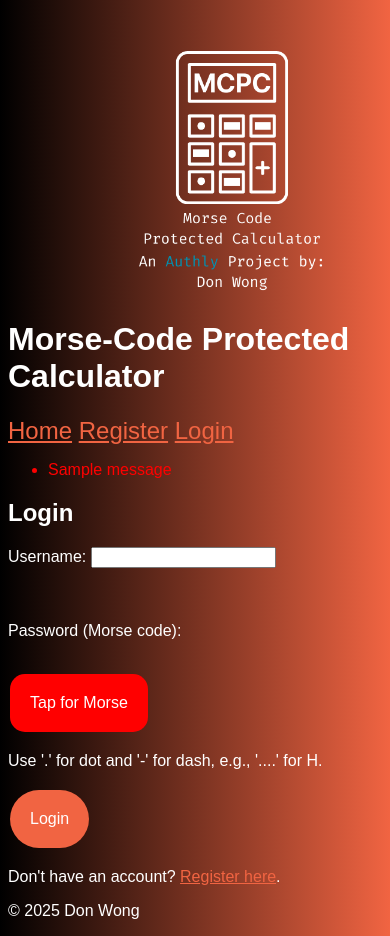
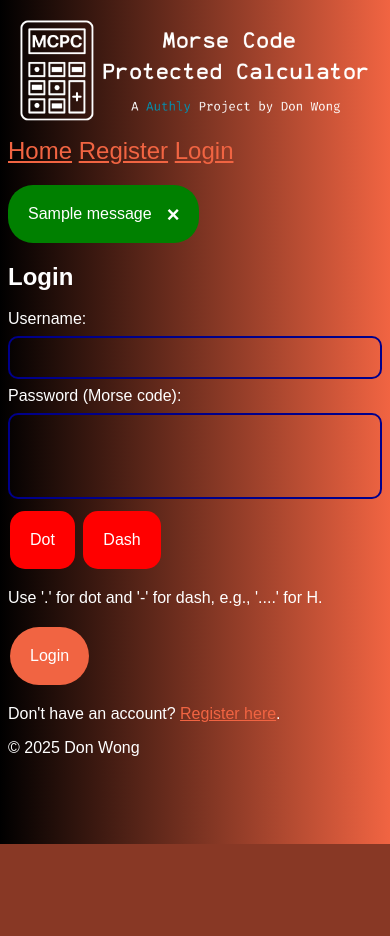
Before and after one commit to DonWongSolutions/MorseCodeAuth, a Flask app: page /login in a window 390 px wide. After the commit the page ends 844 px from the top, so only its background shows below. Run offline with Flask 3, Linux system fonts and the light colour scheme; one stand-in notice (Sample message) is shown.

Commit message:
Added Mobile Compatibility (WOWWWWWW!!!!) Added countdown to 2026 after login

```diff
--- a/static/style.css
+++ b/static/style.css
@@ -32,7 +32,8 @@ nav{
     font-size: large;
 }
 img{
-    float: right;
+    float: none;
+    max-width: 500px;
 }
 .loginbutton{
     border-radius: 60px;
@@ -56,6 +57,17 @@ input[class=morsecodeinput] {
     border-color: transparent;
     color: white;
 }
+input[class='formsinput'] {
+    width: 20%;
+    padding: 12px 20px;
+    margin: 8px 0;
+    box-sizing: border-box;
+    background-color: transparent;
+    border-color: darkblue;
+    border-style: solid;
+    color: white;
+    border-radius: 10px;
+}
 button[class=morseinputbutton]{
     border-radius: 15px;
     background-color: red;
@@ -67,4 +79,58 @@ button[class=morseinputbutton]{
     display: inline-block;
     font-size: 16px;
     margin: 4px 2px;
+    -webkit-user-select: none; /* Safari */
+    -ms-user-select: none; /* IE 10 and IE 11 */
+    user-select: none; /* Standard syntax */
 }
+.alert {
+    padding: 20px;
+    margin-top:20px;
+    margin-bottom:20px;
+    background-color: green; /* Red */
+    color: white;
+    margin-bottom: 15px;
+    border-radius: 25px;
+    width:fit-content;
+}
+.closebtn {
+    margin-left: 15px;
+    color: white;
+    font-weight: bold;
+    float: right;
+    font-size: 22px;
+    line-height: 20px;
+    cursor: pointer;
+    transition: 0.3s;
+}
+.closebtn:hover {
+    color: black;
+}
+@media only screen and (max-width: 768px) {
+img{
+    float: none;
+    max-width: 100%;
+}
+    input[class=morsecodeinput] {
+        width: 100%;
+        padding: 12px 20px;
+        margin: 8px 0;
+        box-sizing: border-box;
+        font-size: 50px;
+        background-color: transparent;
+        border-color: darkblue;
+        border-style: solid;
+        color: white;
+}
+    input[type=text] {
+    width: 100%;
+    padding: 12px 20px;
+    margin: 8px 0;
+    box-sizing: border-box;
+    background-color: transparent;
+    border-color: darkblue;
+    border-style: solid;
+    color: white;
+    border-radius: 10px;
+}
+}
--- a/templates/base.html
+++ b/templates/base.html
@@ -9,8 +9,8 @@
 </head>
 <body>
     <header>
-        <img src="{{ url_for('static', filename='logo.png') }}"width="300" height="300">
-        <h1>Morse-Code Protected Calculator</h1>
+        <img src="{{ url_for('static', filename='logo.png') }}">
+
         <nav>
             <a href="{{ url_for('home') }}">Home</a>
             <a href="{{ url_for('register') }}">Register</a>
@@ -19,13 +19,14 @@
     </header>
 
     {% with messages = get_flashed_messages() %}
-      {% if messages %}
-        <ul class="flashes">
-          {% for message in messages %}
-            <li>{{ message }}</li>
-          {% endfor %}
-        </ul>
-      {% endif %}
+    {% if messages %}
+        {% for message in messages %}
+        <div class="alert">
+            <span class="closebtn" onclick="this.parentElement.style.display='none';">&times;</span>
+            {{ message }}
+        </div>
+        {% endfor %}
+    {% endif %}
     {% endwith %}
 
     <main>
--- a/templates/login.html
+++ b/templates/login.html
@@ -7,42 +7,70 @@
 
     <form method="post" action="{{ url_for('login') }}">
         <label for="username">Username:</label>
-        <input type="text" id="username" name="username" required><br>
+        <input type="text" id="username" name="username" class='formsinput' required><br>
+
         <label for="password">Password (Morse code):</label>
         <input type="text" id="password" name="password" class="morsecodeinput" required>
-        <button type="button" id="morse-button" class="morseinputbutton">Tap for Morse</button>
+
+        <div class="large-screen">
+            <button type="button" id="morse-button" class="morseinputbutton">Tap for Morse</button>
+        </div>
+
+        <div class="small-screen">
+            <button type="button" id="dot-button" class="morseinputbutton">Dot</button>
+            <button type="button" id="dash-button" class="morseinputbutton">Dash</button>
+        </div>
+
         <p>Use '.' for dot and '-' for dash, e.g., '....' for H.</p>
         <button type="submit" class="loginbutton">Login</button>
     </form>
+
     <p>Don't have an account? <a href="{{ url_for('register') }}">Register here</a>.</p>
-<script>
+
+    <style>
+      /* CSS to hide/show based on screen size */
+      .large-screen { display: none; }
+      .small-screen { display: block; }
+
+      @media (min-width: 768px) {
+        /* Change breakpoint as needed */
+        .large-screen { display: block; }
+        .small-screen { display: none; }
+      }
+    </style>
+
+    <script>
     document.addEventListener('DOMContentLoaded', () => {
-        const morseButton = document.getElementById('morse-button');
         const passwordField = document.getElementById('password');
 
-        let audioContext = new (window.AudioContext || window.webkitAudioContext)();
+        const audioContext = new (window.AudioContext || window.webkitAudioContext)();
         let oscillator;
         let pressTime;
 
+        const startOscillator = () => {
+            oscillator = audioContext.createOscillator();
+            oscillator.type = 'sine';
+            oscillator.frequency.setValueAtTime(600, audioContext.currentTime);
+            oscillator.connect(audioContext.destination);
+            oscillator.start();
+        };
+
+        const stopOscillator = () => {
+            oscillator.stop();
+            oscillator.disconnect();
+        };
+
+        const morseButton = document.getElementById('morse-button');
         morseButton.addEventListener('mousedown', function() {
             pressTime = new Date().getTime();
-
-            oscillator = audioContext.createOscillator();
-            oscillator.type = 'sine';
-            oscillator.frequency.setValueAtTime(600, audioContext.currentTime); //CHANGE FREQ HERE!!!!!
-
-            oscillator.connect(audioContext.destination);
-            oscillator.start();
+            startOscillator();
         });
 
         morseButton.addEventListener('mouseup', function() {
             const releaseTime = new Date().getTime();
             const duration = releaseTime - pressTime;
-
-            oscillator.stop();
-            oscillator.disconnect();
-
-            const dotDashThreshold = 300; //CAN CHANGE THRESHOLD HERE!!!!!!
+            stopOscillator();
+            const dotDashThreshold = 300;
 
             if (duration < dotDashThreshold) {
                 passwordField.value += '.';
@@ -52,6 +80,17 @@
 
             pressTime = undefined;
         });
+
+        const dotButton = document.getElementById('dot-button');
+        const dashButton = document.getElementById('dash-button');
+
+        dotButton.addEventListener('click', function() {
+            passwordField.value += '.';
+        });
+
+        dashButton.addEventListener('click', function() {
+            passwordField.value += '-';
+        });
     });
     </script>
 {% endblock %}
```
Also changed, not shown: templates/calculator.html (+23 -2 lines), templates/register.html (+58 -20 lines), static/logo.png.
